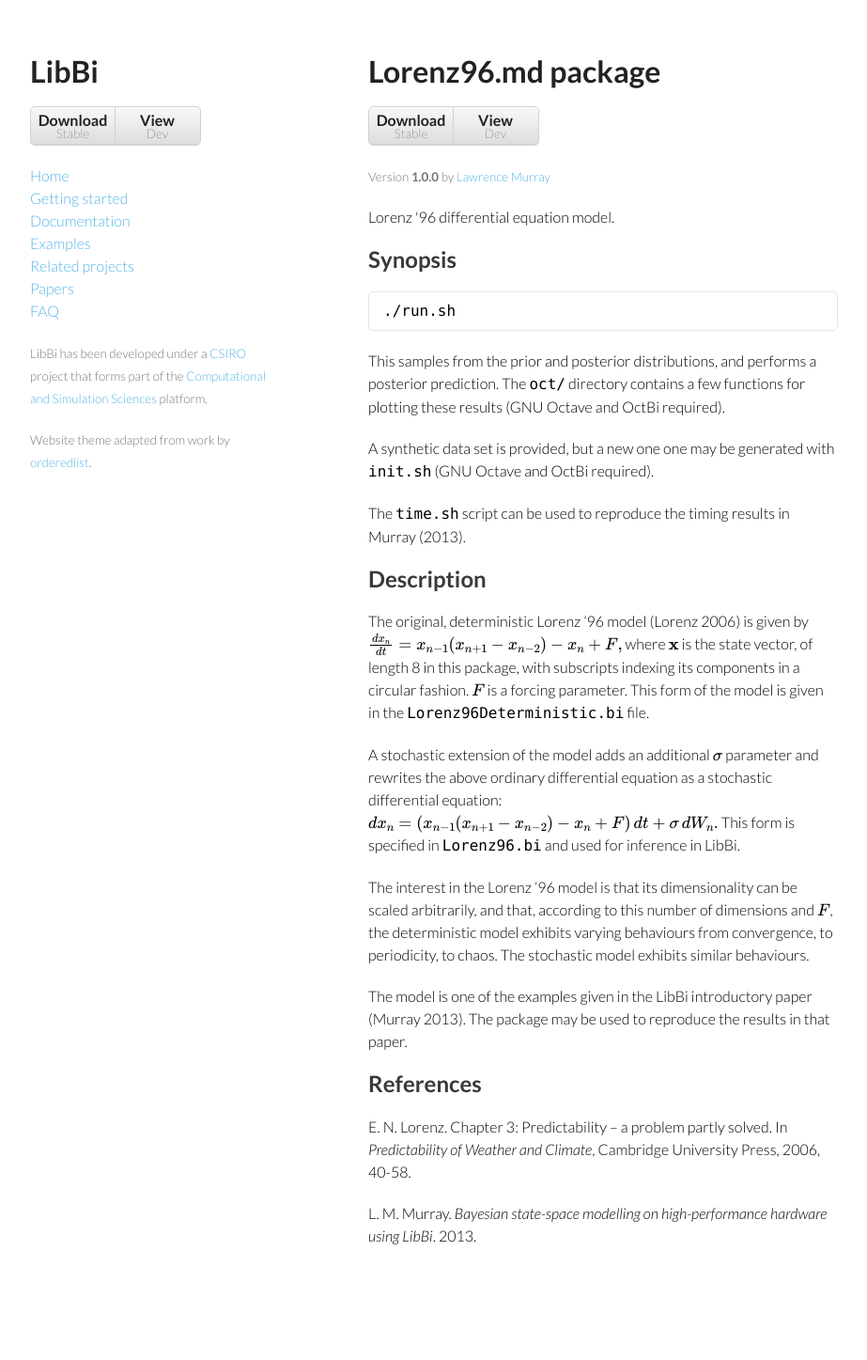
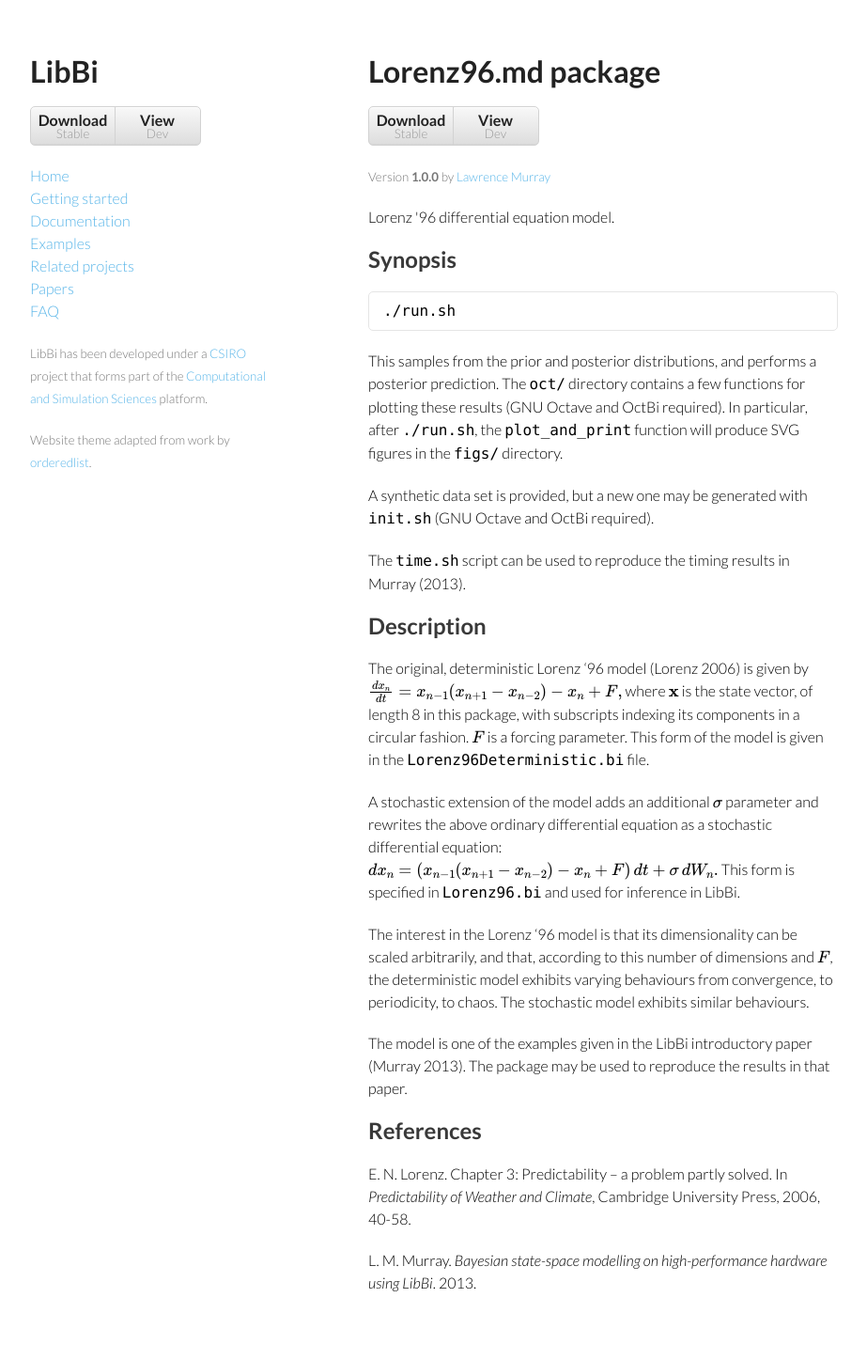
Before and after one commit to lawmurray/LibBi, a Jekyll site: the page built from packages/Lorenz96.md, in a window 1280 px wide. Shown: the whole page at 94% size, without its empty margins (178-1101 px from the left). Built offline with Jekyll 4.4.1, drawn with Linux system fonts in a browser that asks for light colours; formulas are drawn with MathJax 3; before the commit the page ends 1397 px from its top, so only the background shows below that.

Commit message:
Updated Lorenz96 and Windkessel package pages.

```diff
--- a/packages/Lorenz96.md
+++ b/packages/Lorenz96.md
@@ -17,9 +17,11 @@
 
 This samples from the prior and posterior distributions, and performs a
 posterior prediction. The `oct/` directory contains a few functions for
-plotting these results (GNU Octave and OctBi required).
+plotting these results (GNU Octave and OctBi required). In particular, after
+`./run.sh`, the `plot_and_print` function will produce SVG figures in the
+`figs/` directory.
 
-A synthetic data set is provided, but a new one one may be generated with
+A synthetic data set is provided, but a new one may be generated with
 `init.sh` (GNU Octave and OctBi required).
 
 The `time.sh` script can be used to reproduce the timing results in Murray
```
Also changed, not shown: packages/Windkessel.md (+2 -1 lines).
